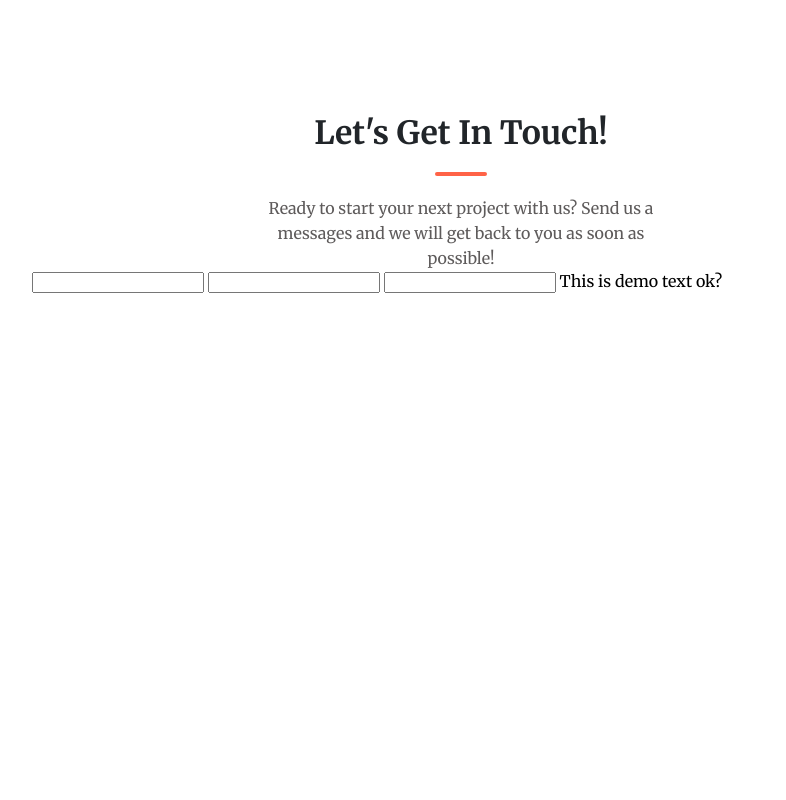
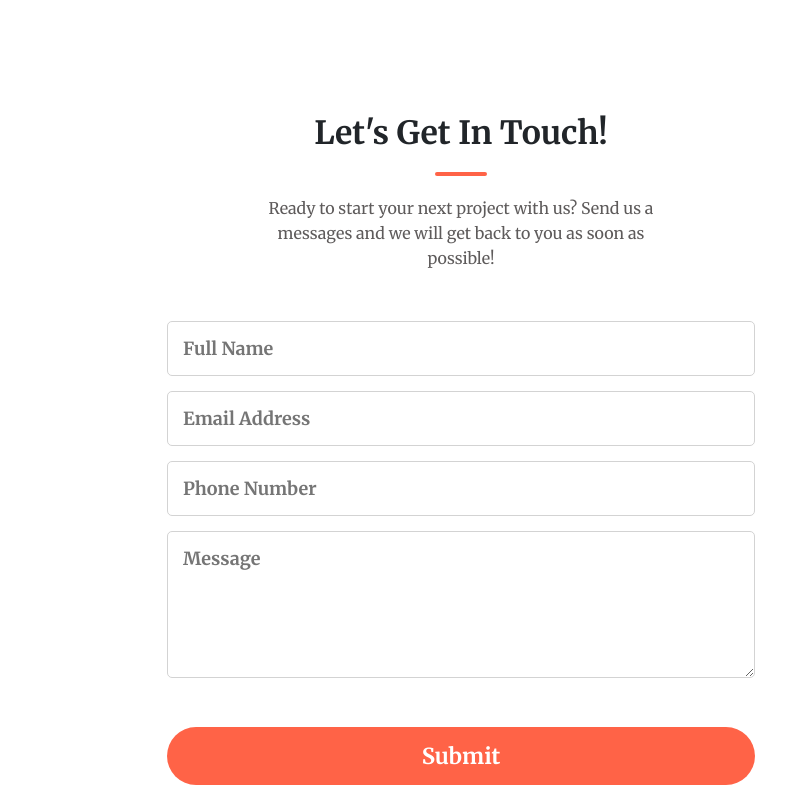
Before and after one commit to Muhammad-Hamim/Practice, a plain HTML site: page index.html in a window 1280 px wide. Shown: the part 3221-4021 px from the top of the page, without its empty margins (179-965 px from the left). Before the commit the page ends 3635 px from the top, so only its background shows below. Drawn offline with Linux system fonts and the light colour scheme.

Commit message:
add contact form

```diff
--- a/index.html
+++ b/index.html
@@ -150,10 +150,21 @@
                 <p>Ready to start your next project with us? Send us a messages and we will get back to you as soon as possible!</p>
             </div>
             <div class="contact-form">
-                 <input type="text">
-                 <input type="email">
-                 <input type="password">
-                 This is demo text ok?
+                <div class="contact-input">
+                    <input type="text" name="name" placeholder="Full Name">
+                </div>
+                <div class="contact-input">
+                    <input type="email" name="email" placeholder="Email Address">
+                </div>
+                <div class="contact-input">
+                    <input type="number" name="Phone-number" placeholder="Phone Number">
+                </div>
+                <div class="contact-input">
+                    <textarea name="Message" placeholder="Message" rows="5"></textarea>
+                </div>
+                <div class="contact-input contact-button">
+                    <button>Submit</button>
+                </div>
             </div>
         </div>
     </section>
--- a/style.css
+++ b/style.css
@@ -268,3 +268,43 @@ button {
 .contact-divider{
   background: tomato;
 }
+/* contact-form-style */
+.contact-form{
+  margin-top: 50px;
+  width: 588px;
+  margin: 50px auto;
+}
+.contact-input input[type="text"],
+.contact-input input[type="email"],
+.contact-input input[type="number"],
+.contact-input button,
+.contact-input textarea{
+  margin-bottom: 15px;
+  width: 100%;
+  padding: 15px;
+  font-size: 18px;
+  outline: none;
+  border: 1px solid lightgray;
+  border-radius: 5px;
+  color: tomato;
+  text-transform: capitalize;
+  font-weight: 600;
+}
+.contact-input input[type="text"]:focus,
+.contact-input input[type="email"]:focus,
+.contact-input input[type="number"]:focus,
+.contact-input textarea:focus{
+  box-shadow: 0px 0px 5px 1px rgba(255, 99, 71, 0.856);
+  border: 1px solid tomato;
+}
+.contact-button button{
+  font-size: 22px;
+  border: none;
+  border-radius: 120px;
+  color: white;
+}
+.contact-button button:hover{
+  background-color: black;
+  color: tomato;
+  transition: 0.4s;
+}
```
